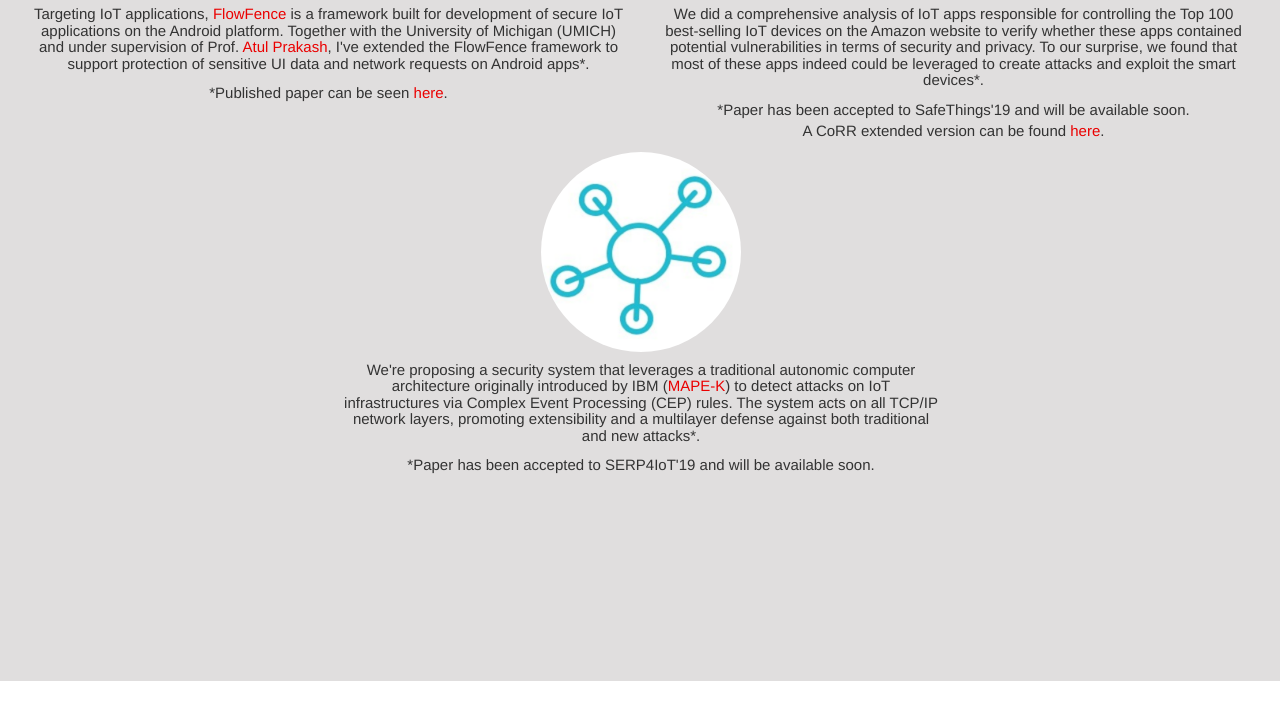
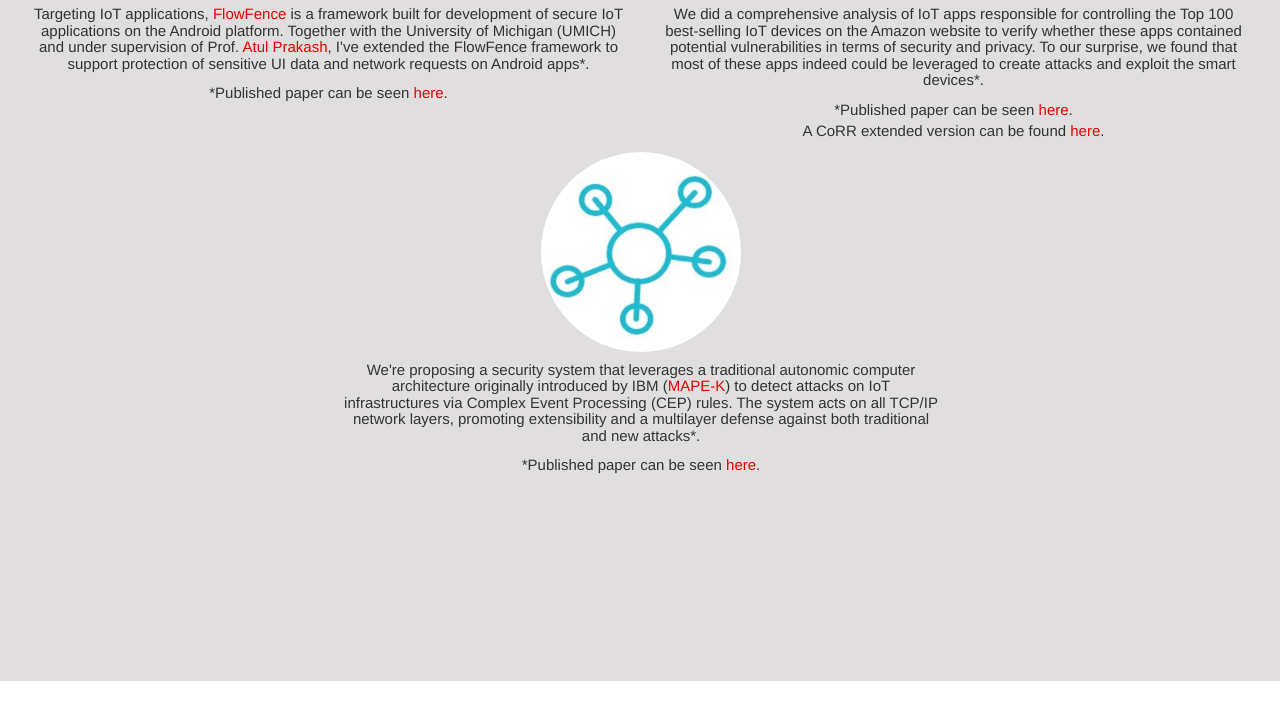
Before and after one commit to davinomjr/davinomjr.github.io, a Jekyll site: the page built from index.md, in a window 1280 px wide and 900 px high, scrolled down 2410 px, cut to the strip 159-879 px from the top of the window. Built offline with Jekyll 4.4.1, drawn with Linux system fonts in a browser that asks for light colours.

Commit message:
Adding new paper links :)

```diff
--- a/index.md
+++ b/index.md
@@ -182,8 +182,8 @@ layout: default
                                 could be leveraged to create attacks and exploit the smart devices*.
                             </h4>
                             <p class="footnote">
-                                *Paper has been accepted to SafeThings'19 and will be available soon.
-                                <br/>A CoRR extended version can be found <a href="https://arxiv.org/abs/1901.10062">here</a>.
+                               *Published paper can be seen <a href="https://ieeexplore.ieee.org/document/8844591">here</a>.
+                               <br/>A CoRR extended version can be found <a href="https://arxiv.org/abs/1901.10062">here</a>.
                             </p>
                         </div>
                     </div>
@@ -194,7 +194,7 @@ layout: default
                                 We're proposing a security system that leverages a traditional autonomic computer architecture originally introduced by IBM (<a href="https://www-03.ibm.com/autonomic/pdfs/AC%20Blueprint%20White%20Paper%20V7.pdf">MAPE-K</a>) to detect attacks on IoT infrastructures via Complex Event Processing (CEP) rules. The system acts on all TCP/IP network layers, promoting extensibility and a multilayer defense against both traditional and new attacks*.
                             </h4>
                             <p class="footnote">
-                                *Paper has been accepted to SERP4IoT'19 and will be available soon.
+                                  *Published paper can be seen <a href="https://dl.acm.org/citation.cfm?id=3354006">here</a>.
                             </p>
                         </div>
                     </div>
```
